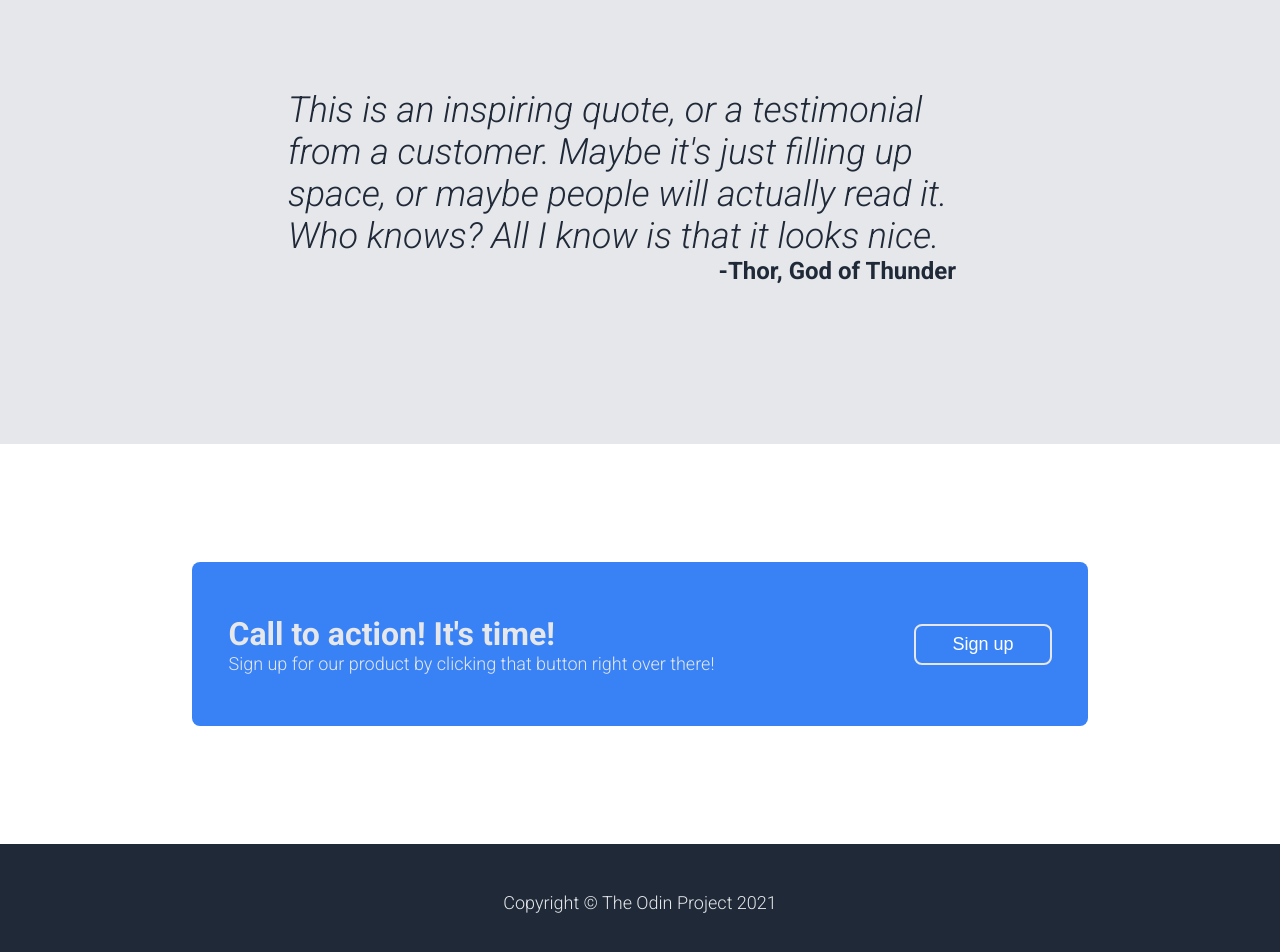
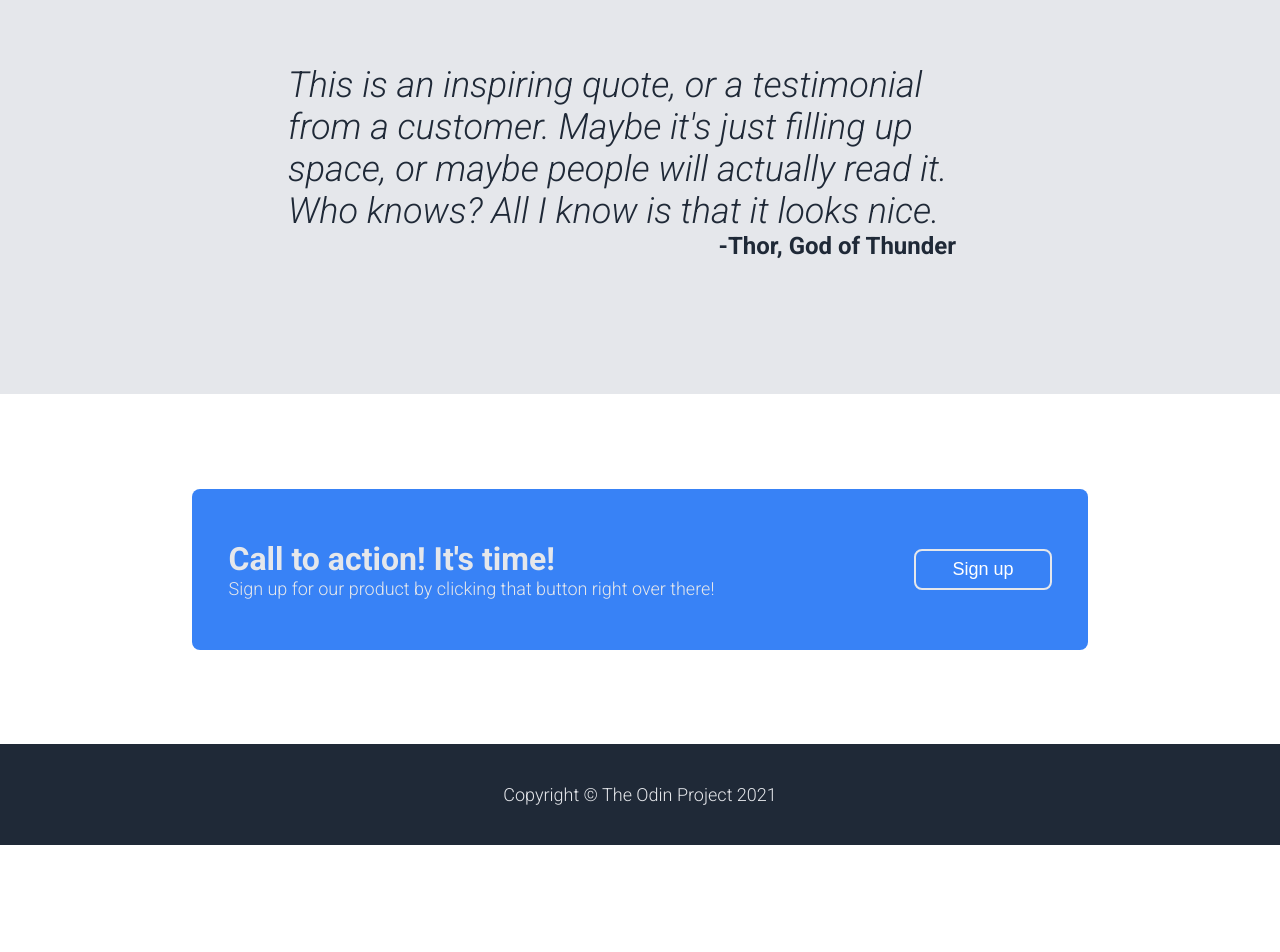
Before and after one commit to JayArya/LandingPage, a plain HTML site: page index.html in a window 1280 px wide. Shown: the part 1150-2102 px from the top of the page. After the commit the page ends 1995 px from the top, so only its background shows below. Drawn offline with Linux system fonts and the light colour scheme.

Commit message:
Minor style fixes

```diff
--- a/style.css
+++ b/style.css
@@ -134,7 +134,7 @@ nav {
 }
 
 .quote-section {
-  height: 514px;
+  height: 464px;
   background-color: #e5e7eb;
   display: flex;
   align-items: justify;
@@ -165,7 +165,7 @@ nav {
 }
 
 .call-to-action-section {
-  height: 400px;
+  height: 350px;
   display: flex;
   justify-content: center;
   align-items: center;
@@ -174,7 +174,7 @@ nav {
 .call-to-action-box {
   background-color: #3882f6;
   width: 70%;
-  height: 164px;
+  height: 46%;
   border-radius: 8px;
   color: #e5e7eb;
   display: flex;
@@ -213,5 +213,5 @@ nav {
   display: flex;
   align-items: center;
   justify-content: center;
-  padding: 48px;
+  padding: 40px;
 }
```
